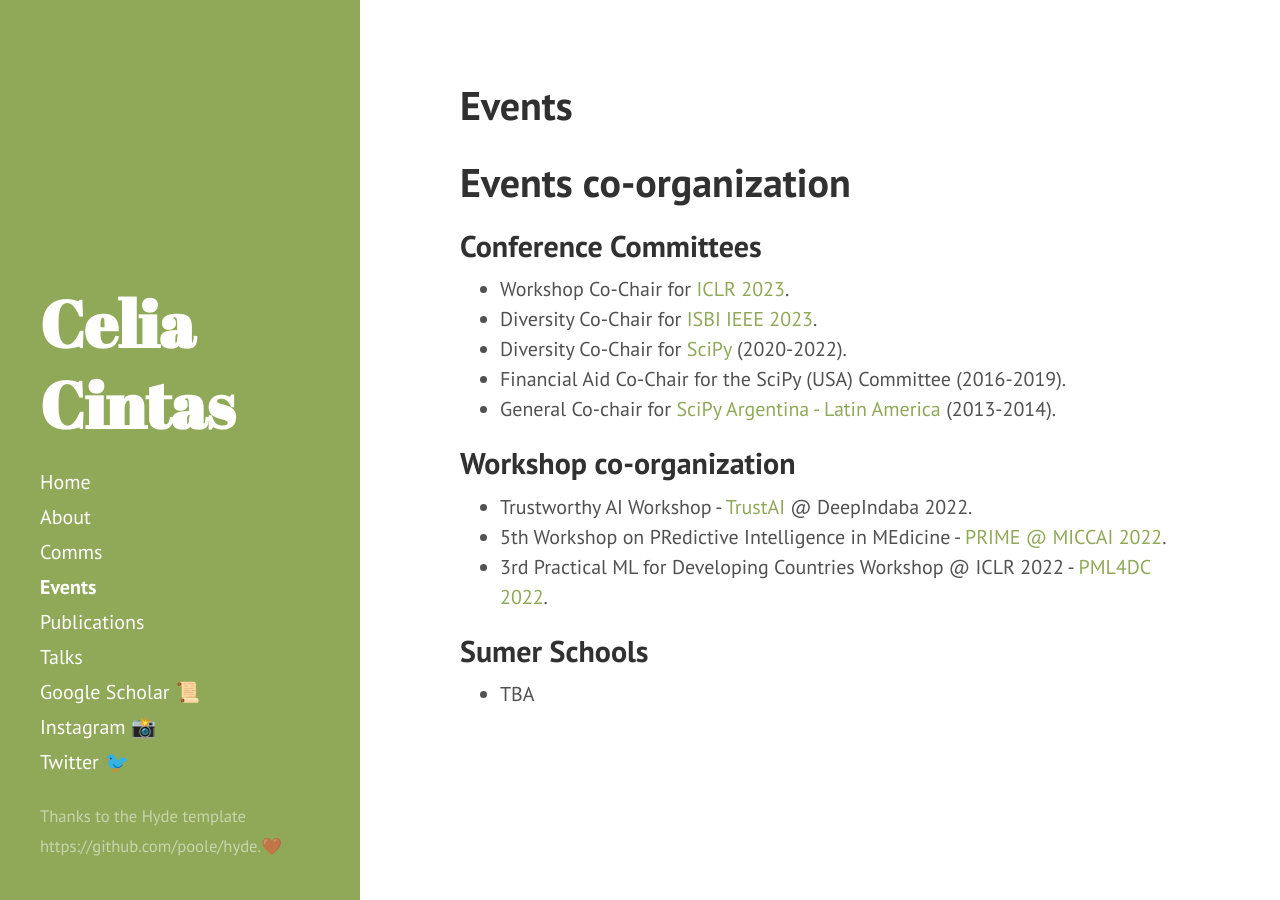
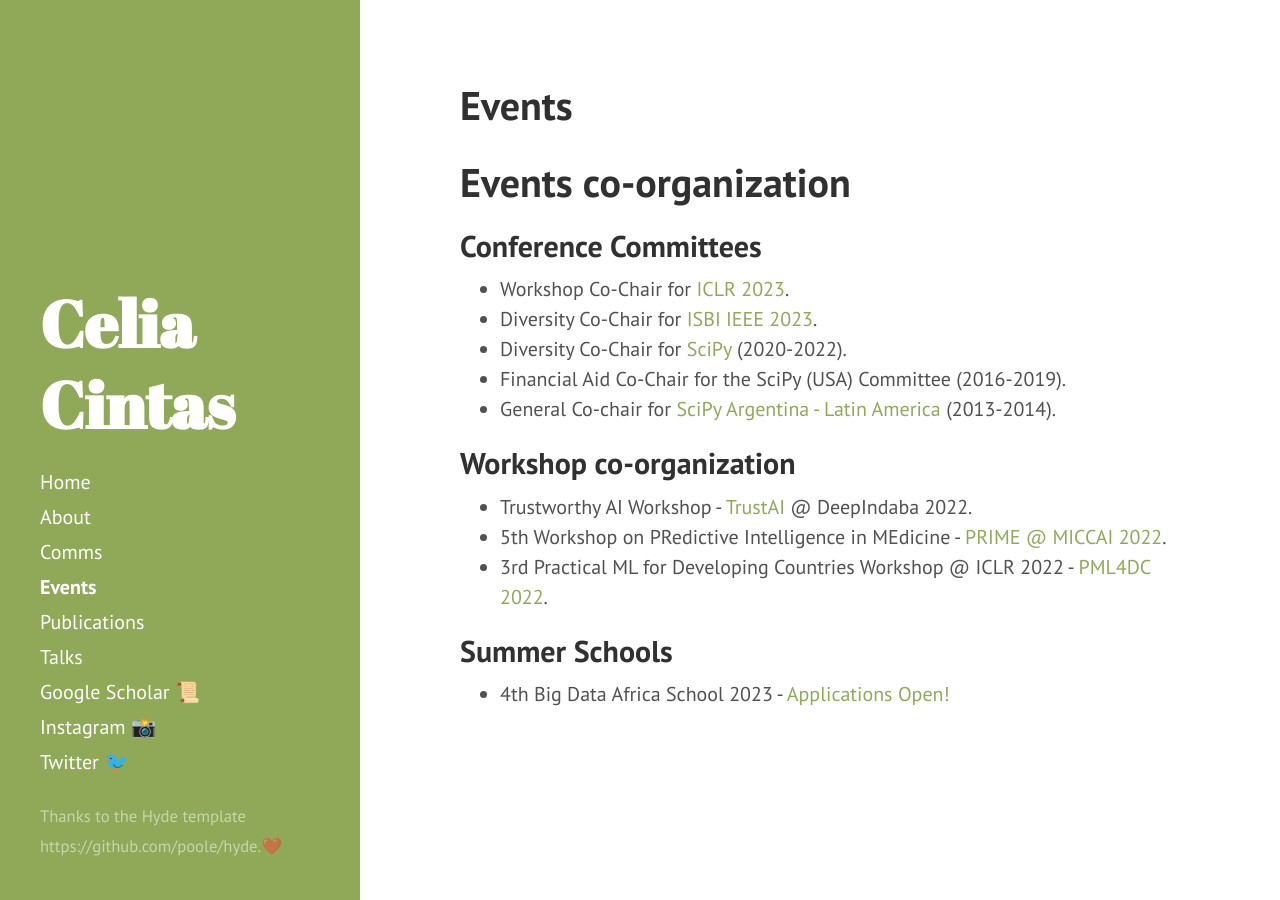
Before and after one commit to celiacintas/celiacintas.github.io, a Jekyll site: the page built from events.md, in a window 1280 px wide. Built offline with Jekyll 4.4.1, drawn with Linux system fonts in a browser that asks for light colours.

Commit message:
Update events.md

```diff
--- a/events.md
+++ b/events.md
@@ -20,6 +20,6 @@ title: Events
 * 5th Workshop on PRedictive Intelligence in MEdicine - [PRIME @ MICCAI 2022](https://basira-lab.com/prime-miccai-2022/).
 * 3rd Practical ML for Developing Countries Workshop @ ICLR 2022 - [PML4DC 2022](https://pml4dc.github.io/iclr2022/organizers.html).
 
-## Sumer Schools
+## Summer Schools
 
-* TBA
+* 4th Big Data Africa School 2023 - [Applications Open!](https://www.sarao.ac.za/students/4th-big-data-africa-school/)
```
